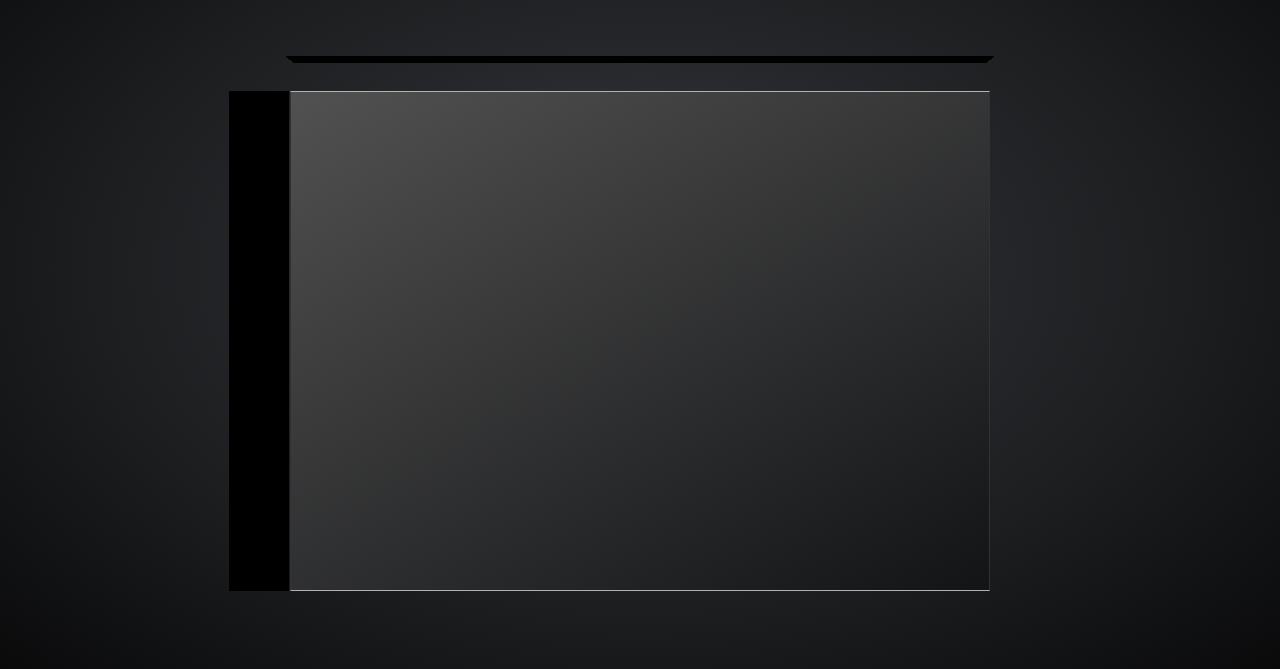
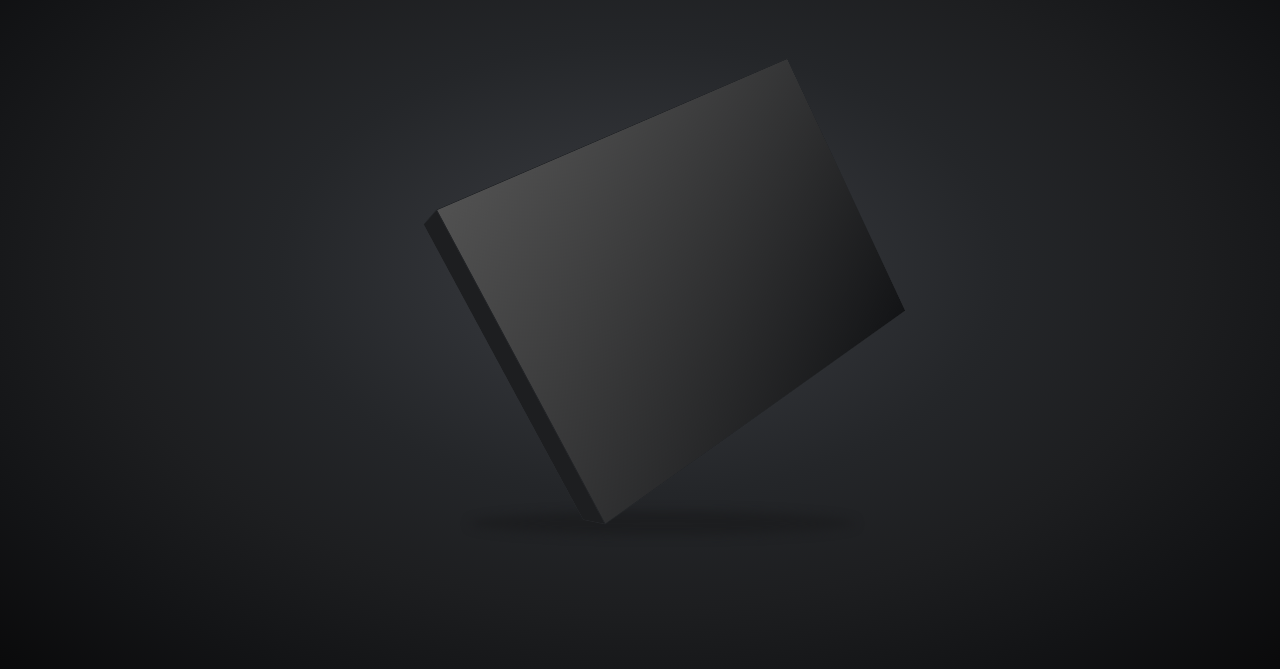
Before and after one commit to FlorianCoussy/drum-machine, a React app: page / in a window 1280 px wide. Shown: the part 131-800 px from the top of the page. Built offline with nearby package versions, Linux system fonts and the light colour scheme.

Commit message:
Display 'drum machine' as a 3D box with animation

```diff
--- a/src/components/App.js
+++ b/src/components/App.js
@@ -5,8 +5,9 @@ const App = () => {
   return (
     <div>
       <h1>Drum Maschine</h1>
+      <div id="scene">
         <div id="drum-machine">
-        <div id="display">
+          <div id="display" className="box-face box-face-front">
             <div id="key-Q" className="drum-pad">
               Q
               <audio id="Q" className="clip" src=""></audio>
@@ -46,8 +47,13 @@ const App = () => {
               <audio id="Q" className="clip" src=""></audio>
             </div>
           </div>
-        <div id="top" />
-        <div id="left" />
+          <div className="box-face box-face-back" />
+          <div className="box-face box-face-right" />
+          <div className="box-face box-face-left" />
+          <div className="box-face box-face-top" />
+          <div className="box-face box-face-bottom" />
+        </div>
+        <div id="shadow" />
       </div>
     </div>
   );
--- a/src/components/App.scss
+++ b/src/components/App.scss
@@ -1,5 +1,6 @@
 @import "~bootstrap/scss/bootstrap";
 
+// Color Palette
 $grey-1: #0A0A0B;
 $grey-2: #131416;
 $grey-3: #1D1E20;
@@ -9,6 +10,12 @@ $grey-6: #3A3C41;
 $grey-7: #515151;
 $grey-8: #B2B2B2;
 $white: #f5f5f5;
+
+// 3D Box Model
+$width: 700px;
+$height: 500px;
+$depth: 80px;
+$duration: 1s;
 
 #root {
   width: 100vw;
@@ -33,52 +40,100 @@ h1 {
   text-align: center;
 }
 
-#drum-machine {
-  width: 700px;
-  perspective: 150em;
+#scene {
+  width: $width;
+  height: $height;
+  perspective: 50em;
 
-  &:hover #display {
-    transform: rotate(0);
-    transition: .4s;
+  #drum-machine {
+    position: relative;
+    width: $width;
+    height: $height;
+    transform-style: preserve-3d;
+    transform: rotate3d(0, -1, 1, -40deg) translate3d(calc($width/2), 0, -400px);
+    transition: $duration;
+
+    .box-face {
+      position: absolute;
+      border: 1px solid $grey-4;
+      background-color: $grey-3;
+    }
+
+    .box-face-front,
+    .box-face-back {
+      width: $width;
+      height: $height;
+    }
+    .box-face-right,
+    .box-face-left {
+      width: $depth;
+      height: $height;
+      left: calc($width/2 - $depth/2);
+    }
+    .box-face-top,
+    .box-face-bottom {
+      width: $width;
+      height: $depth;
+      top: calc($height/2 - $depth/2);
+    }
+
+    .box-face-front {
+      transform: rotateY(0deg) translateZ(calc($depth/2));
+    }
+    .box-face-back {
+      transform: rotateY(180deg) translateZ(calc($depth/2));
+    }
+    .box-face-right {
+      transform: rotateY(90deg) translateZ(calc($width/2));
+    }
+    .box-face-left {
+      transform: rotateY(-90deg) translateZ(calc($width/2));
+    }
+    .box-face-top {
+      transform: rotateX(90deg) translateZ(calc($height/2));
+    }
+    .box-face-bottom {
+      transform: rotateX(-90deg) translateZ(calc($height/2));
+    }
   }
 
+  &:hover #drum-machine {
+    transform: rotate3d(0, 0, 0, 0) translate3d(0, 0, 0);
+    transition: $duration;
+  }
+
+  &:hover #shadow {
+    width: 110%;
+    top: -40px;
+    left: -35px;
+    box-shadow: 0 50px 10px $grey-2;
+    transition: $duration;
+  }
+}
+
+#drum-machine {
+  z-index: 1;
+
   #display {
-    height: 500px;
     border-top: 1px solid $grey-8;
     border-right: 1px solid $grey-5;
     border-bottom: 1px solid $grey-8;
     border-left: 1px solid $grey-5;
     background: linear-gradient(-30deg, $grey-2, $grey-7);
-    // transform: rotate3d(0, 1, -0.2, 30deg);
-    transform-style: preserve-3d;
-    transition: .4s;
 
     .drum-pad {
       display: none;
     }
   }
+}
 
-  #top, #left {
-    position: absolute;
-    height: 100px;
-    width: 100px;
-    top: 0;
-  }
-
-  #top {
-    width: 700px;
-    height: 60px;
-    top: -3.8em;
-    border: 1px solid black;
-    background-color: black;
-    transform: rotate3d(1, 0, 0, 90deg);
-  }
-
-  #left {
-    width: 60px;
-    height: 500px;
-    left: -3.8em;
-    border: 1px solid black;
-    background-color: black;;
-  }
+#shadow {
+  width: 55%;
+  height: 25px;
+  position: relative;
+  top: -130px;
+  left: 180px;
+  border-radius: 50%;
+  box-shadow: 0 50px 10px $grey-3;
+  transition: $duration;
 }
```
Lines whose indentation alone changed are shown as unchanged.
